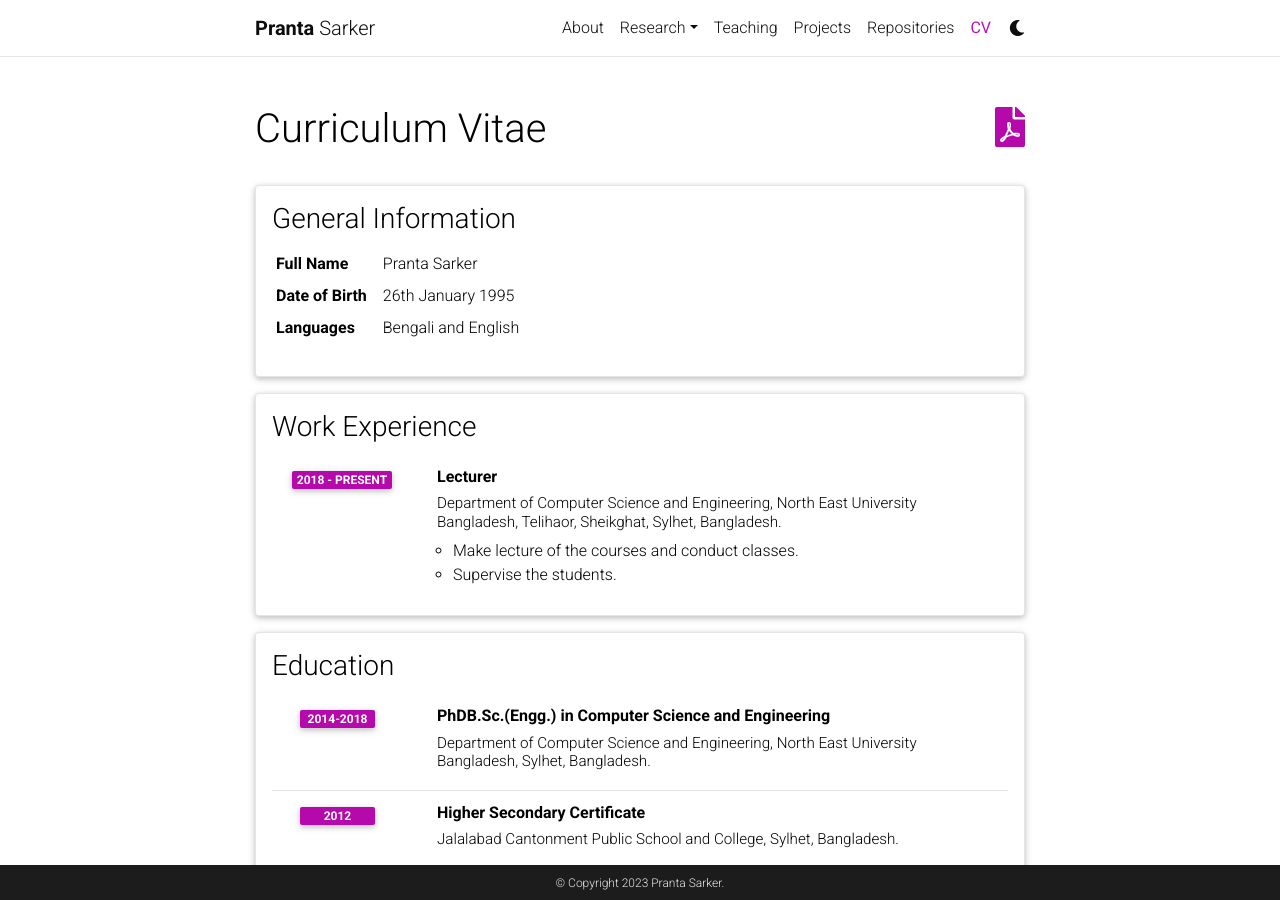
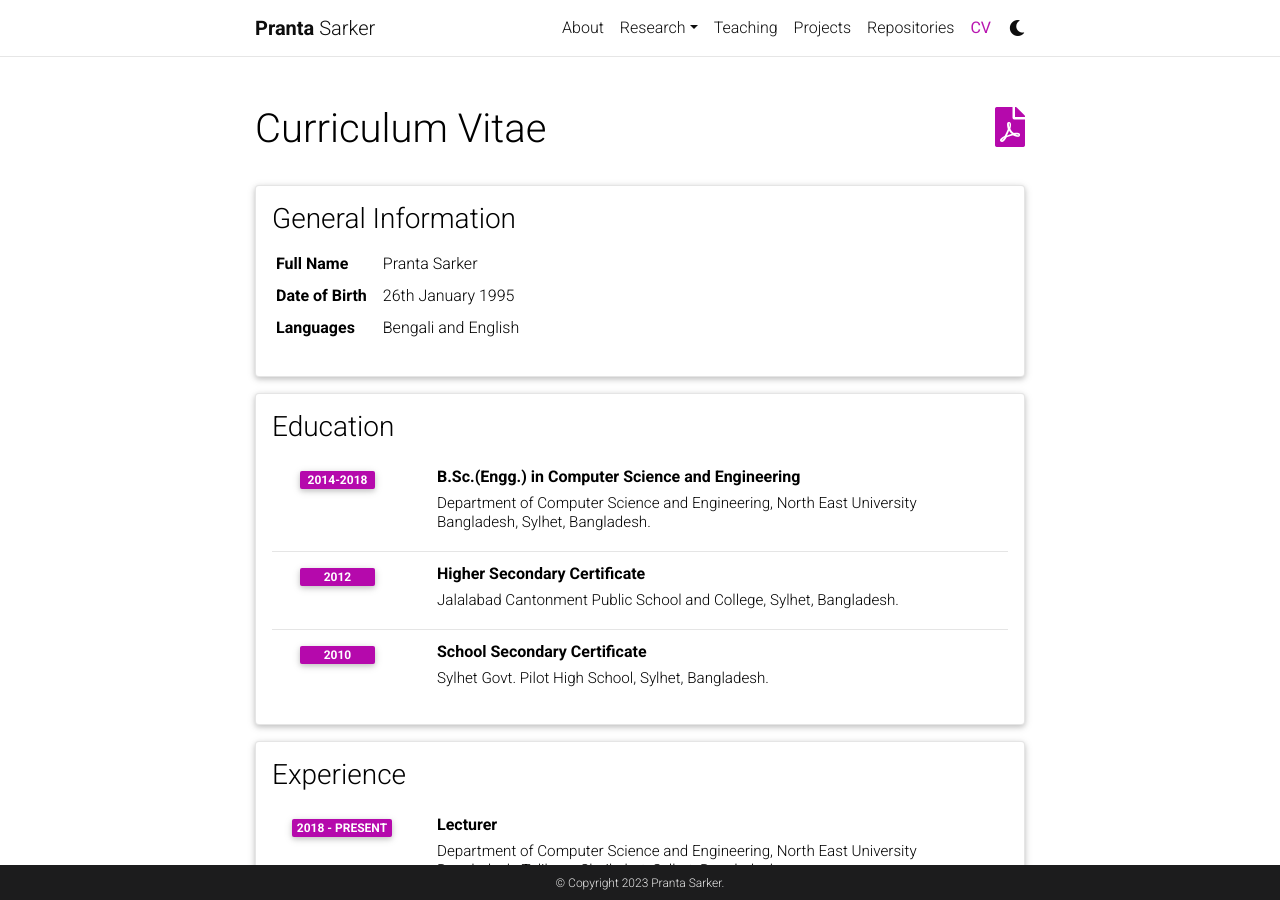
Before and after one commit to psarkerbd/psarkerbd.github.io, a Jekyll site: the page built from _pages/cv.md, in a window 1280 px wide and 900 px high. Built offline with Jekyll 4.4.1, drawn with Linux system fonts in a browser that asks for light colours; comment, search, counter and statistics services are not loaded; a style sheet for code colours, icons or effects is not loaded.

Commit message:
Update cv.yml

```diff
--- a/_data/cv.yml
+++ b/_data/cv.yml
@@ -8,21 +8,10 @@
     - name: Languages
       value: Bengali and English
 
-- title: Work Experience
-  type: time_table
-  contents:
-    - title: Lecturer
-      institution: Department of Computer Science and Engineering, North East University Bangladesh, Telihaor, Sheikghat, Sylhet, Bangladesh.
-      year: 2018 - Present
-      description:
-        - Make lecture of the courses and conduct classes.
-        - Supervise the students.
-
-
 - title: Education
   type: time_table
   contents:
-    - title: PhDB.Sc.(Engg.) in Computer Science and Engineering
+    - title: B.Sc.(Engg.) in Computer Science and Engineering
       institution:  Department of Computer Science and Engineering, North East University Bangladesh, Sylhet, Bangladesh.
       year: 2014-2018
     - title: Higher Secondary Certificate
```
